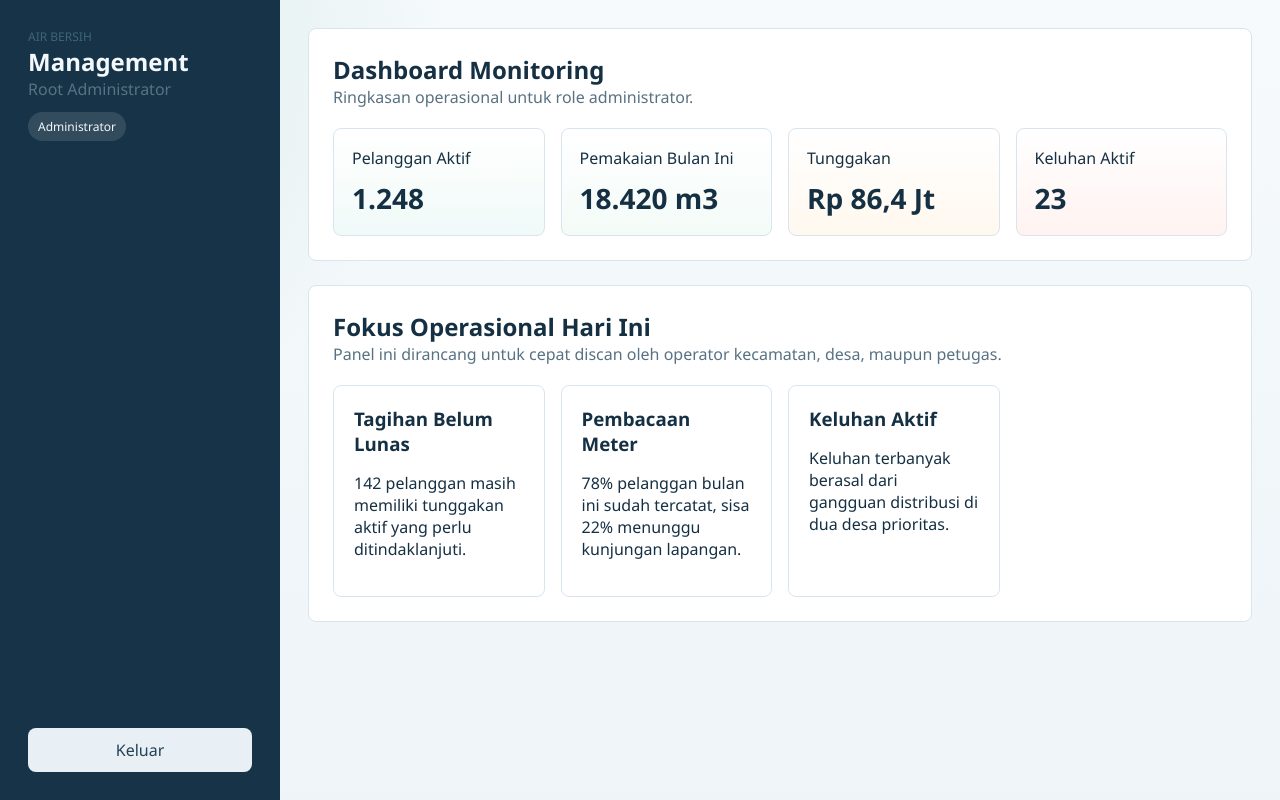
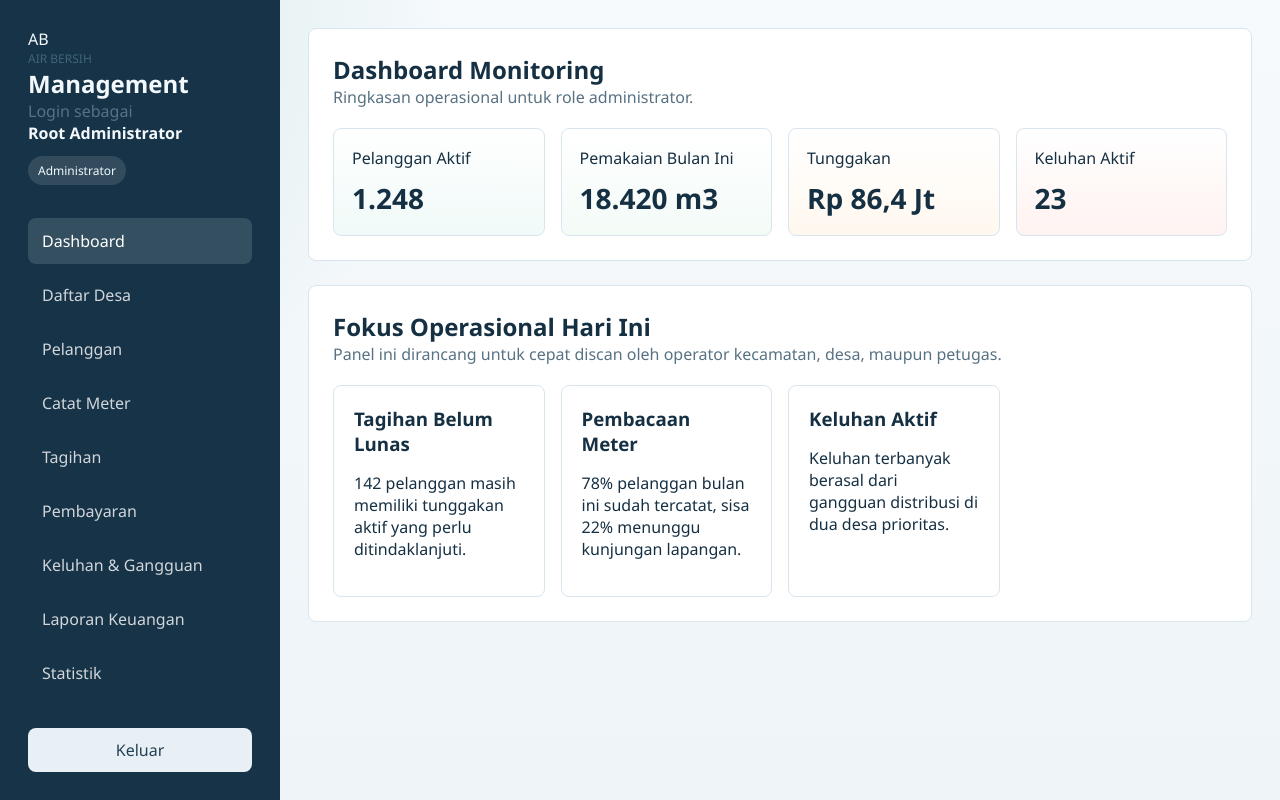
Before and after one commit to tofikcilik/agen_ai, a React (Vite) app in the folder frontend-web/: page / in a window 1280 px wide. Both pictures are taken after a click on the button "Masuk ke Dashboard". Built offline with nearby package versions, Linux system fonts and the light colour scheme.

Commit message:
feat(frontend): refresh app layout navigation

```diff
--- a/frontend-web/src/layouts/AppLayout.jsx
+++ b/frontend-web/src/layouts/AppLayout.jsx
@@ -1,29 +1,42 @@
 import { NavLink, Outlet } from 'react-router-dom';
 import { useAuth } from '../contexts/AuthContext';
 
+const allRoles = ['administrator', 'kecamatan', 'desa', 'petugas_lapangan'];
+const adminRoles = ['administrator', 'kecamatan'];
+
 const menu = [
-  { to: '/', label: 'Dashboard', roles: ['kecamatan', 'desa', 'petugas_lapangan'] },
-  { to: '/pelanggan', label: 'Pelanggan', roles: ['kecamatan', 'desa'] },
-  { to: '/catat-meter', label: 'Catat Meter', roles: ['desa', 'petugas_lapangan'] },
-  { to: '/tagihan', label: 'Tagihan', roles: ['kecamatan', 'desa'] },
-  { to: '/pembayaran', label: 'Pembayaran', roles: ['desa', 'petugas_lapangan'] },
-  { to: '/keluhan', label: 'Keluhan', roles: ['kecamatan', 'desa', 'petugas_lapangan'] },
-  { to: '/laporan-keuangan', label: 'Laporan Keuangan', roles: ['kecamatan', 'desa'] },
+  { to: '/', label: 'Dashboard', roles: allRoles },
+  { to: '/desa', label: 'Daftar Desa', roles: adminRoles },
+  { to: '/pelanggan', label: 'Pelanggan', roles: ['administrator', 'kecamatan', 'desa'] },
+  { to: '/catat-meter', label: 'Catat Meter', roles: ['administrator', 'desa', 'petugas_lapangan'] },
+  { to: '/tagihan', label: 'Tagihan', roles: ['administrator', 'kecamatan', 'desa'] },
+  { to: '/pembayaran', label: 'Pembayaran', roles: ['administrator', 'kecamatan', 'desa', 'petugas_lapangan'] },
+  { to: '/keluhan', label: 'Keluhan & Gangguan', roles: allRoles },
+  { to: '/laporan-keuangan', label: 'Laporan Keuangan', roles: ['administrator', 'kecamatan', 'desa'] },
+  { to: '/statistik', label: 'Statistik', roles: ['administrator', 'kecamatan'] },
 ];
 
 export default function AppLayout() {
   const { user, logout } = useAuth();
 
   return (
-    <div className="shell">
-      <aside className="sidebar">
+    <div className="shell modern-shell">
+      <aside className="sidebar modern-sidebar">
         <div>
-          <p className="eyebrow">Air Bersih</p>
-          <h1>Management</h1>
-          <p className="muted">{user?.name}</p>
-          <span className="role-chip">{user?.role}</span>
+          <div className="sidebar-brand">
+            <span>AB</span>
+            <div>
+              <p className="eyebrow">Air Bersih</p>
+              <h1>Management</h1>
+            </div>
+          </div>
+          <div className="operator-card">
+            <p className="muted">Login sebagai</p>
+            <strong>{user?.name}</strong>
+            <span className="role-chip">{user?.role}</span>
+          </div>
         </div>
-        <nav className="menu">
+        <nav className="menu modern-menu">
           {menu.filter((item) => item.roles.includes(user?.role)).map((item) => (
             <NavLink key={item.to} to={item.to} end={item.to === '/'}>
               {item.label}
@@ -32,7 +45,7 @@ export default function AppLayout() {
         </nav>
         <button className="secondary-button" onClick={logout}>Keluar</button>
       </aside>
-      <main className="content">
+      <main className="content modern-content">
         <Outlet />
       </main>
     </div>
```
